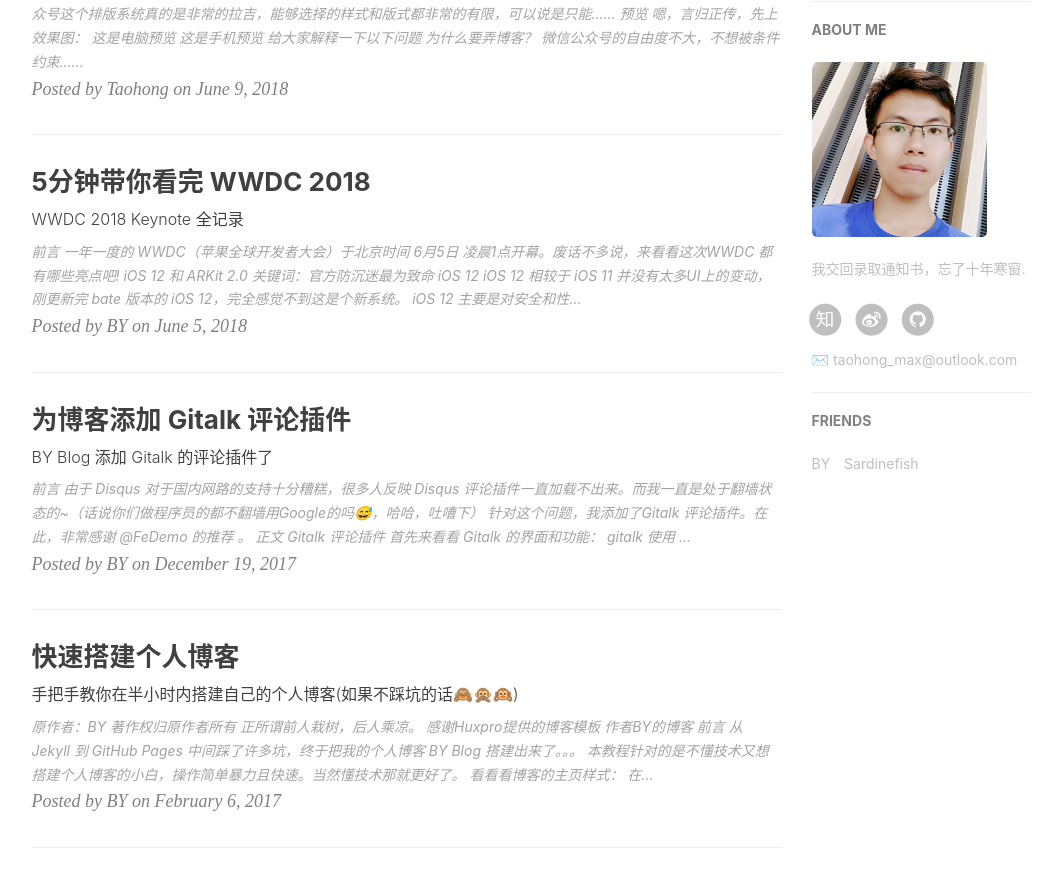
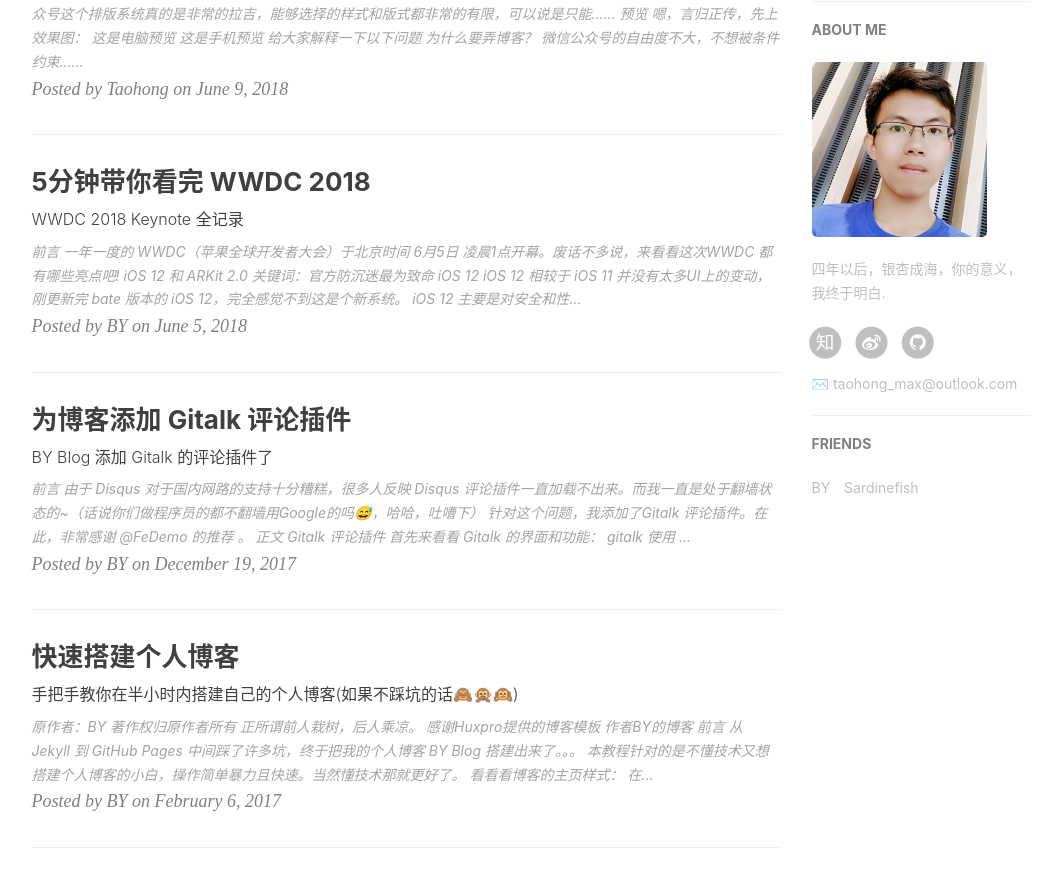
Before and after one commit to TaohongMaxwell/TaohongMaxwell.github.io, a Jekyll site: the page built from index.html, in a window 1280 px wide and 900 px high, scrolled down 564 px. Shown: the top 887 px of the window, without its empty margins (136-1192 px from the left). Built offline with Jekyll 4.4.1, drawn with Linux system fonts in a browser that asks for light colours; nearby versions of some CDN libraries; the list of posts is cut into pages by our own code; comment, search, counter and statistics services are not loaded.

Commit message:
Update _config.yml

```diff
--- a/_config.yml
+++ b/_config.yml
@@ -12,7 +12,7 @@
 
 # Sidebar settings
 sidebar: true                           # whether or not using Sidebar.
-sidebar-about-description: "我交回录取通知书，忘了十年寒窗."
+sidebar-about-description: "四年以后，银杏成海，你的意义，我终于明白."
 sidebar-avatar: /img/about-TH1.jpg      # use absolute URL, seeing it's used in both `/` and `/about/`
 
 
```
